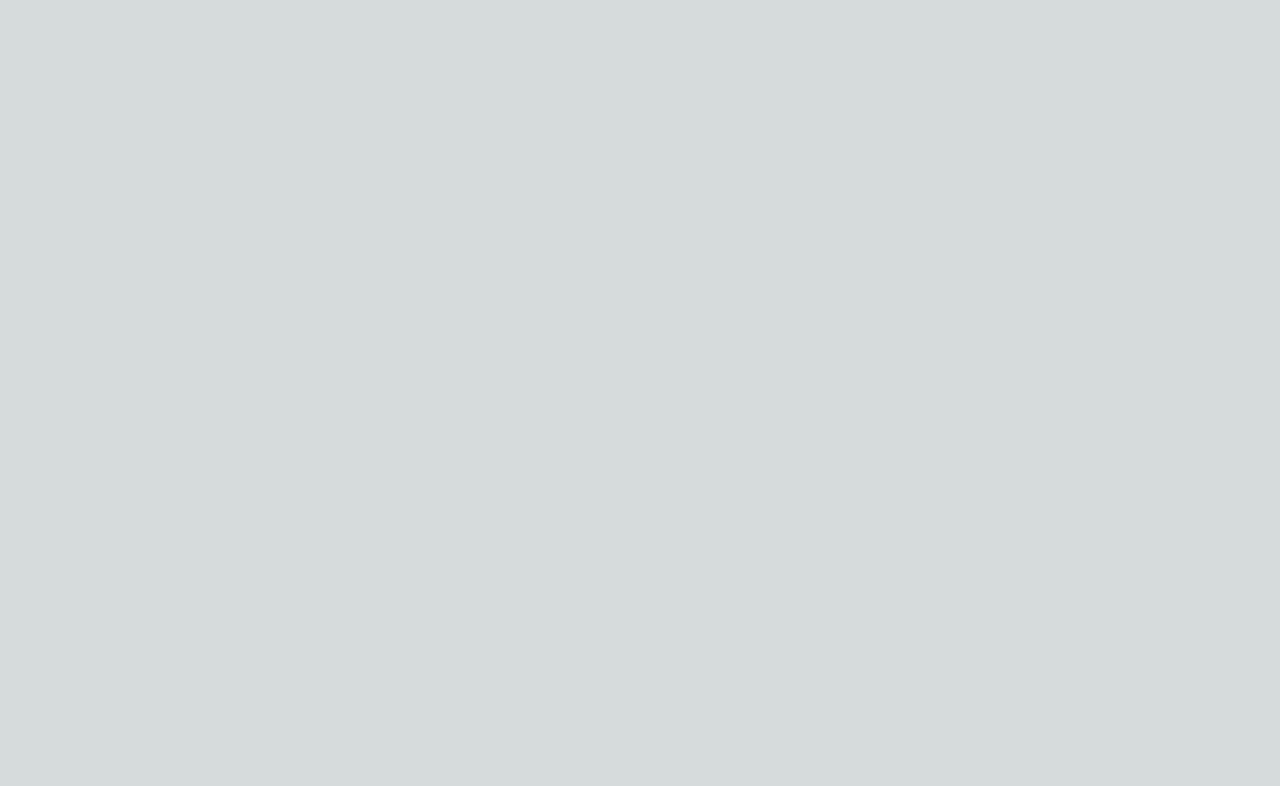
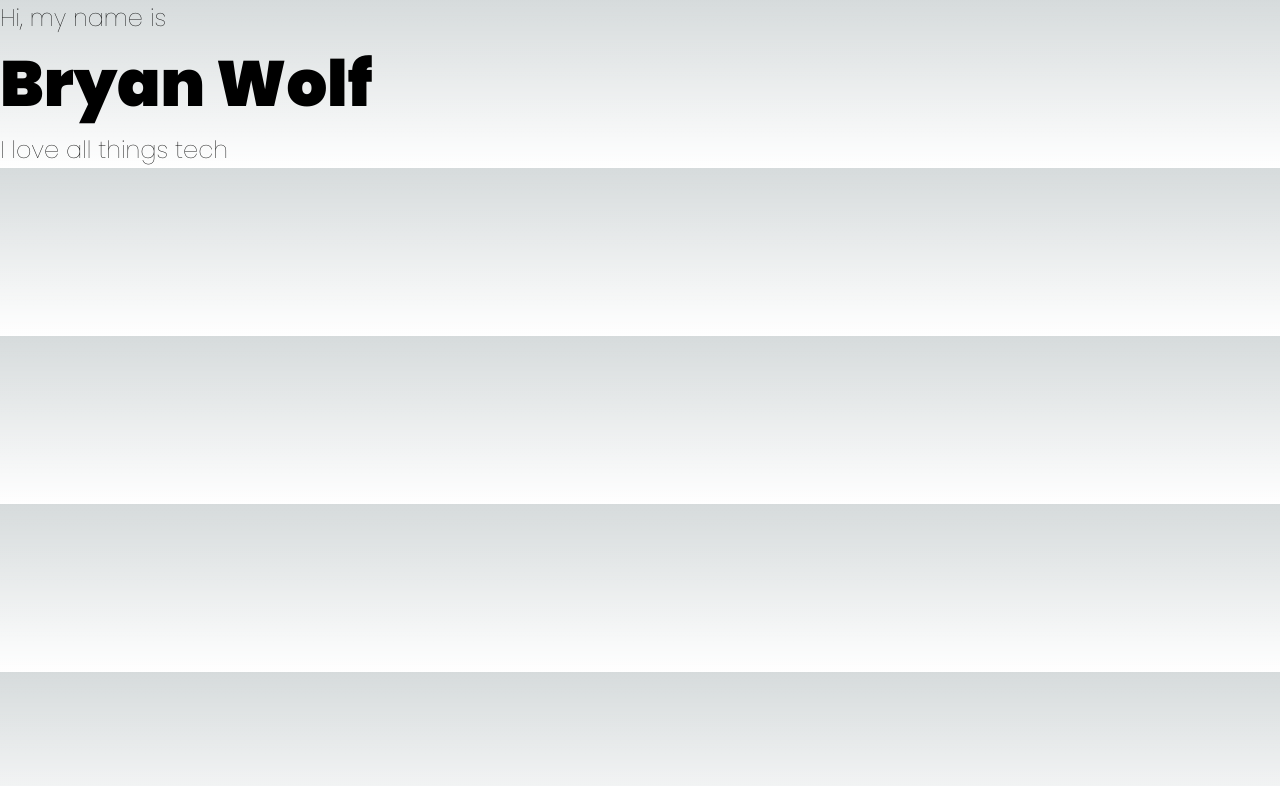
Before and after one commit to bmwolf102990/bmwolf.dev, a Next.js app: page / in a window 1280 px wide. Shown: the top 786 px of the page. Built offline with nearby package versions, Linux system fonts and the light colour scheme.

Commit message:
Added headings to page

```diff
--- a/src/app/page.tsx
+++ b/src/app/page.tsx
@@ -1,4 +1,23 @@
+import { Heading } from "@/components/Heading/Heading";
 
 export default function Home() {
-  return (<></>)
+  return (
+    <>
+      <Heading
+        level={6}
+        content='Hi, my name is'
+        sx={{fontWeight: 'lighter'}}
+      />
+      <Heading
+        level={1}
+        content='Bryan Wolf'
+        sx={{fontWeight: 'bold'}}
+      />
+      <Heading
+        level={6}
+        content='I love all things tech'
+        sx={{fontWeight: 'lighter'}}
+      />
+    </>
+  )
 }
```
